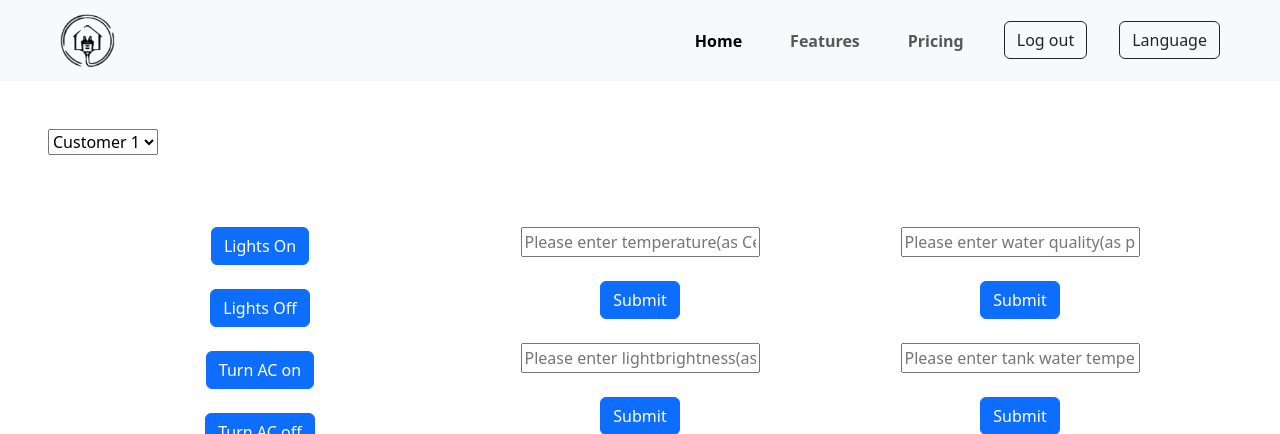
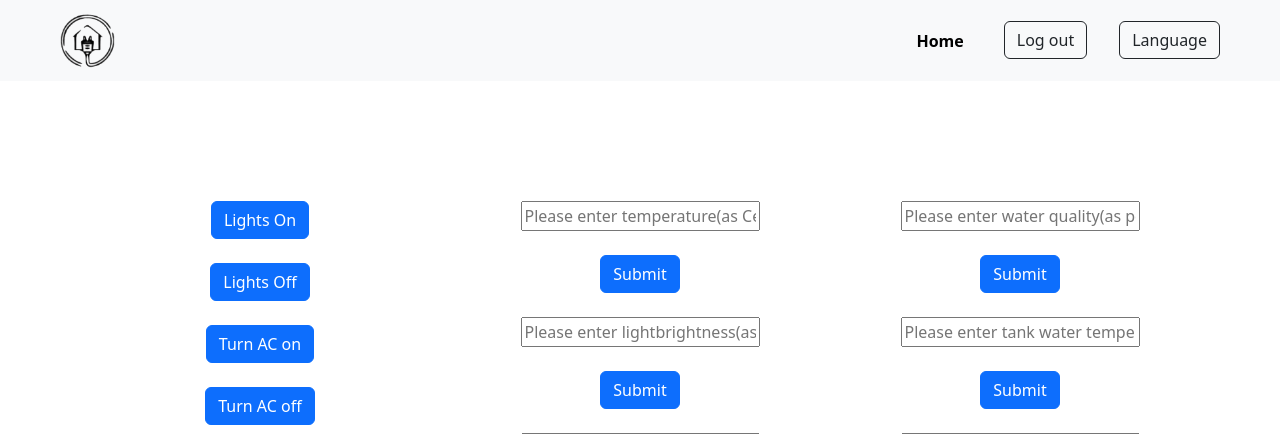
Before and after one commit to meryemAhiskali/home-automation-project, a PHP site: page /producer/landingPage.php in a window 1280 px wide. Shown: the top 434 px of the page. Run offline with PHP 8.4, Linux system fonts and the light colour scheme.

Commit message:
Fix Http Paths & Make Navbar Dynamic: Changes According to the Page

```diff
--- a/footer.php
+++ b/footer.php
@@ -3,11 +3,11 @@
 <div class="container">
     <footer class="py-3 my-4">
         <ul class="nav justify-content-center border-bottom pb-3 mb-3">
-        <li class="nav-item"><a href="/home-automation-project/consumer/landingPage.php" class="nav-link px-2 text-body-secondary">Home</a></li>
-        <li class="nav-item"><a href="/home-automation-project/consumer/features.php" class="nav-link px-2 text-body-secondary">Features</a></li>
-        <li class="nav-item"><a href="/home-automation-project/pricing.php" class="nav-link px-2 text-body-secondary">Pricing</a></li>
+        <li class="nav-item"><a href="/consumer/landingPage.php" class="nav-link px-2 text-body-secondary">Home</a></li>
+        <li class="nav-item"><a href="/consumer/features.php" class="nav-link px-2 text-body-secondary">Features</a></li>
+        <li class="nav-item"><a href="/pricing.php" class="nav-link px-2 text-body-secondary">Pricing</a></li>
         <li class="nav-item"><a href="#" class="nav-link px-2 text-body-secondary">FAQs</a></li>
-        <li class="nav-item"><a href="/home-automation-project/consumer/features.php" class="nav-link px-2 text-body-secondary">About</a></li>
+        <li class="nav-item"><a href="/consumer/features.php" class="nav-link px-2 text-body-secondary">About</a></li>
         </ul>
         <p class="text-center text-body-secondary">© 2023 Home Automation Company, Inc</p>
     </footer>
--- a/navbar.php
+++ b/navbar.php
@@ -1,8 +1,33 @@
+<?php
+    function getCurrentUrl() {
+        if(isset($_SERVER['HTTPS']) && $_SERVER['HTTPS'] === 'on')
+            $url = "https://";
+        else
+            $url = "http://";
+        // Append the host(domain name, ip) to the URL.
+        $url.= $_SERVER['HTTP_HOST'];
+
+        // Append the requested resource location to the URL
+        $url.= $_SERVER['REQUEST_URI'];
+
+        return $url;
+    }
+    function isConsumer() {
+        $link = getCurrentUrl();
+        foreach (explode("/", $link) as $data) {
+            if ($data == "consumer") {
+                return true;
+            }
+        }
+        return false;
+    }
+?>
+
 <!-- NAVBAR -->
 <nav class="navbar navbar-expand-lg bg-body-tertiary">
     <div class="container-fluid">
         <a class="navbar-brand ms-5" href="#">
-            <img src="/home-automation-project/consumer/images/logo.png" alt="Logo" width="55" height="55">
+            <img src="/consumer/images/logo.png" alt="Logo" width="55" height="55">
         </a>
         <button class="navbar-toggler" type="button" data-bs-toggle="collapse" data-bs-target="#navbarSupportedContent" aria-controls="navbarSupportedContent" aria-expanded="false" aria-label="Toggle navigation">
         <span class="navbar-toggler-icon"></span>
@@ -10,14 +35,10 @@
         <div class="d-flex me-5" id="navbarSupportedContent">
         <ul class="navbar-nav me-auto mb-2 mb-lg-0">
             <li class="nav-item mx-3">
-            <a class="nav-link active" aria-current="page" href="/home-automation-project/consumer/landingPage.php"><b>Home</b></a>
+            <?php echo '<a class="nav-link active" aria-current="page" href="/' . (isConsumer() ? "consumer" : "producer") . '/landingPage.php"><b>Home</b></a>' ?>
             </li>
-            <li class="nav-item mx-3">
-            <a class="nav-link" href="/home-automation-project/consumer/features.php"><b>Features</b></a>
-            </li>
-            <li class="nav-item mx-3">
-            <a class="nav-link" href="/home-automation-project/pricing.php"><b>Pricing</b></a>
-            </li>
+            <?php echo (isConsumer() ? '<li class="nav-item mx-3"> <a class="nav-link" href="/consumer/features.php"><b>Features</b></a> </li>' : ''); ?>
+            <?php echo (isConsumer() ? '<li class="nav-item mx-3"> <a class="nav-link" href="/consumer/pricing.php"><b>Pricing</b></a> </li>' : ''); ?>
             <li class="nav-item mx-3">
                 <button type="button" class="btn btn-outline-dark">Log out</button>
             </li>
@@ -29,4 +50,4 @@
     </div>
     </nav>
     <!-- NAVBAR -->
-    <div class="my-5"></div><!-- to give some space -->
+<div class="my-5"></div><!-- to give some space -->
--- a/producer/landingPage.php
+++ b/producer/landingPage.php
@@ -51,15 +51,6 @@
         if (!isset($_SESSION['isEmergency'])) {$_SESSION['isEmergency'] = false;}
     ?>
     <?php include "../navbar.php" ?>
-
-
-        <div class="ms-5">
-            <select name="Select Customer" id="select-customer">
-                <option value="Customer 1">Customer 1</option>
-                <option value="Customer 2">Customer 2</option>
-                <option value="Customer 3">Customer 3</option>
-            </select>
-        </div>
 
         <br><br><br>
         <div class="container text-center">
```
Also changed, not shown: consumer/pricing.php (renamed from pricing.php, +5 -5 lines), keyValuePairs.txt (+7 -7 lines).
